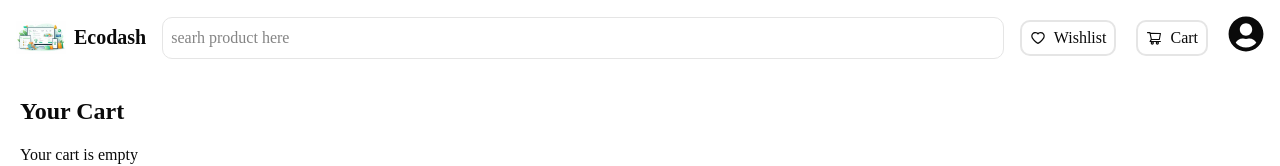
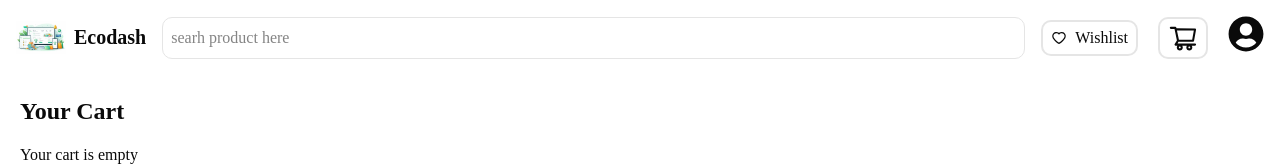
Before and after one commit to Abhishek-0899/EcoDash, a Next.js app: page /cart in a window 1280 px wide. Shown: the top 166 px of the page. Built offline with nearby package versions, Linux system fonts and the light colour scheme.

Commit message:
Added a inremental cart icon based on item added

```diff
--- /dev/null
+++ b/app/catalog/fashion/[id]/page.tsx
@@ -0,0 +1,36 @@
+"use client";
+
+import { useParams } from "next/navigation";
+import { useEffect, useState } from "react";
+import Image from "next/image";
+export default function Fashion() {
+  const { id } = useParams();
+
+  const [product, setProduct] = useState<any>(null);
+
+  useEffect(() => {
+    const fetchProduct = async () => {
+      const res = await fetch(`https://dummyjson.com/products/${id}`);
+      const data = await res.json();
+      setProduct(data);
+    };
+    fetchProduct();
+  }, [id]);
+
+  if(!product) return <div>Loading…</div>;
+  return (
+    <>
+      <div>
+        <h1>{product?.title}</h1>
+        {product?.images && product.images.length > 0 && (
+          <Image
+            src={product.images[0]}
+            width={300}
+            height={300}
+            alt={product?.title}
+          />
+        )}
+      </div>
+    </>
+  );
+}
--- a/app/catalog/fashion/page.tsx
+++ b/app/catalog/fashion/page.tsx
@@ -1,9 +1,11 @@
 "use client";
+import { MdOutlineDeleteForever } from "react-icons/md";
 import Navbar from "@/components/navbar/navbar";
 import { useFashionProducts } from "@/components/store/useFetchFashionProducts";
 import StarRating from "@/components/StarRating";
 import Image from "next/image";
-
+import Link from "next/link";
+import { useCartStore } from "@/components/store/useCartStore";
 interface Product {
   id: number;
   title: string;
@@ -16,9 +18,9 @@ interface Product {
 export default function FashionPage() {
   const { data, isLoading, error } = useFashionProducts();
 
+  const addToCart = useCartStore((s) => s.addToCart);
+  const cart = useCartStore((s) => s.cart);
   const prod = data?.products || [];
-
-  // console.log(prod);
 
   const filterData = prod.filter((item: Product) => {
     const c = item.category?.toLowerCase?.() || "";
@@ -35,11 +37,12 @@ export default function FashionPage() {
   return (
     <>
       <Navbar />
-      <div
-       className="grid grid-cols-5 items-center p-4 gap-4"
-       >
+      <div className="grid grid-cols-5 items-center p-4 gap-4">
         {filterData.length ? (
-          filterData.map((p: Product) => (
+          filterData.map((p: Product) => {
+            const quantity =
+              cart.find((item) => item.id === p.id)?.quantity ?? 0;
+            return (
               <div
                 key={p.id}
                 style={{ marginBottom: "20px" }}
@@ -48,7 +51,10 @@ export default function FashionPage() {
                 <p className="font-stretch-50% font-extrabold text-xl">
                   {p.title}
                 </p>
-              <div className="flex items-center justify-between bg-gray-100 rounded-md">
+                <Link
+                  href={`/catalog/fashion/${p.id}`}
+                  className="flex items-center justify-between bg-gray-100 rounded-md"
+                >
                   <Image
                     src={p.images[0]}
                     width={300}
@@ -58,11 +64,47 @@ export default function FashionPage() {
                     blurDataURL="/placeholder.png"
                     loading="lazy"
                   />
-              </div>
+                </Link>
                 <StarRating rating={p.rating} />
                 <p className="font-bold text-xl">{`${p.price} $ `}</p>
+                {/* <button className="w-full bg-yellow-500 rounded-xl text-2xl font-bold mt-4 p-3">
+                Add To cart
+              </button> */}
+
+                <div className="flex flex-col items-center gap-2 w-full">
+                  {/* Show Add to Cart only if quantity is 0 */}
+                  {quantity === 0 && (
+                    <button
+                      onClick={() =>
+                        addToCart({
+                          id: p.id,
+                          title: p.title,
+                          price: p.price,
+                          images: p.images,
+                        })
+                      }
+                      className="w-full bg-yellow-500 rounded-xl text-2xl font-bold mt-2 p-3"
+                    >
+                      Add To Cart
+                    </button>
+                  )}
+
+                  {/* Show Quantity + Delete if quantity is above 0 */}
+                  {quantity > 0 && (
+                    <div className=" flex items-center justify-center gap-5 w-full bg-yellow-500 rounded-xl text-2xl font-bold mt-2 p-3">
+                      {" "}
+                      <p className="bg-black text-white px-4 py-1 rounded-full text-lg">
+                        {quantity}
+                      </p>
+                      <button onClick={() => remove(p.id)}>
+                        <MdOutlineDeleteForever size={40} />
+                      </button>
                     </div>
-          ))
+                  )}
+                </div>
+              </div>
+            );
+          })
         ) : (
           <p>No products found.</p>
         )}
--- a/components/navbar/cartButton.tsx
+++ b/components/navbar/cartButton.tsx
@@ -1,11 +1,20 @@
 "use client";
 import { AiOutlineShoppingCart } from "react-icons/ai";
+import { useCartStore } from "@/components/store/useCartStore";
+
 export default function Cart() {
+  const total = useCartStore((s) => s.getTotalItems());
+
   return (
-    <div className="">
-      <div className="flex justify-between items-center rounded-lg gap-2 border-2 px-2 py-1">
-        <AiOutlineShoppingCart width={3} height={3} />
-        <h1>Cart</h1>
+    <div>
+      <div className="relative flex justify-between items-center rounded-lg gap-2 border-2 px-2 py-1">
+        <AiOutlineShoppingCart size={30} />
+
+        {total > 0 && (
+          <p className="absolute right-0 top-0 bg-red-600 text-white rounded-full w-6 h-6 flex items-center justify-center">
+            {total}
+          </p>
+        )}
       </div>
     </div>
   );
--- /dev/null
+++ b/components/store/useCartStore.tsx
@@ -0,0 +1,39 @@
+import { create } from "zustand";
+
+interface CartItem {
+  id: number;
+  title: string;
+  price: number;
+  images: string[];
+  quantity: number;
+}
+
+interface CartState {
+  cart: CartItem[];
+  addToCart: (product: Omit<CartItem, "quantity">) => void;
+  getQuantity: (id: number) => number;
+}
+
+export const useCartStore = create<CartState>((set, get) => ({
+  cart: [],
+
+  addToCart: (product) => {
+    const cart = get().cart;
+    const existing = cart.find((item) => item.id === product.id);
+    if (existing) {
+      existing.quantity += 1;
+      set({ cart: [...cart] });
+    } else {
+      set({ cart: [...cart, { ...product, quantity: 1 }] });
+    }
+  },
+
+  getQuantity: (id) => {
+    const item = get().cart.find((p) => p.id === id);
+    return item ? item.quantity : 0;
+  },
+
+  getTotalItems: () => {
+    return get().cart.reduce((sum, item) => sum + item.quantity, 0);
+  }
+}));
```
Also changed, not shown: components/store/cart.tsx (added). Lines whose indentation alone changed are shown as unchanged.
